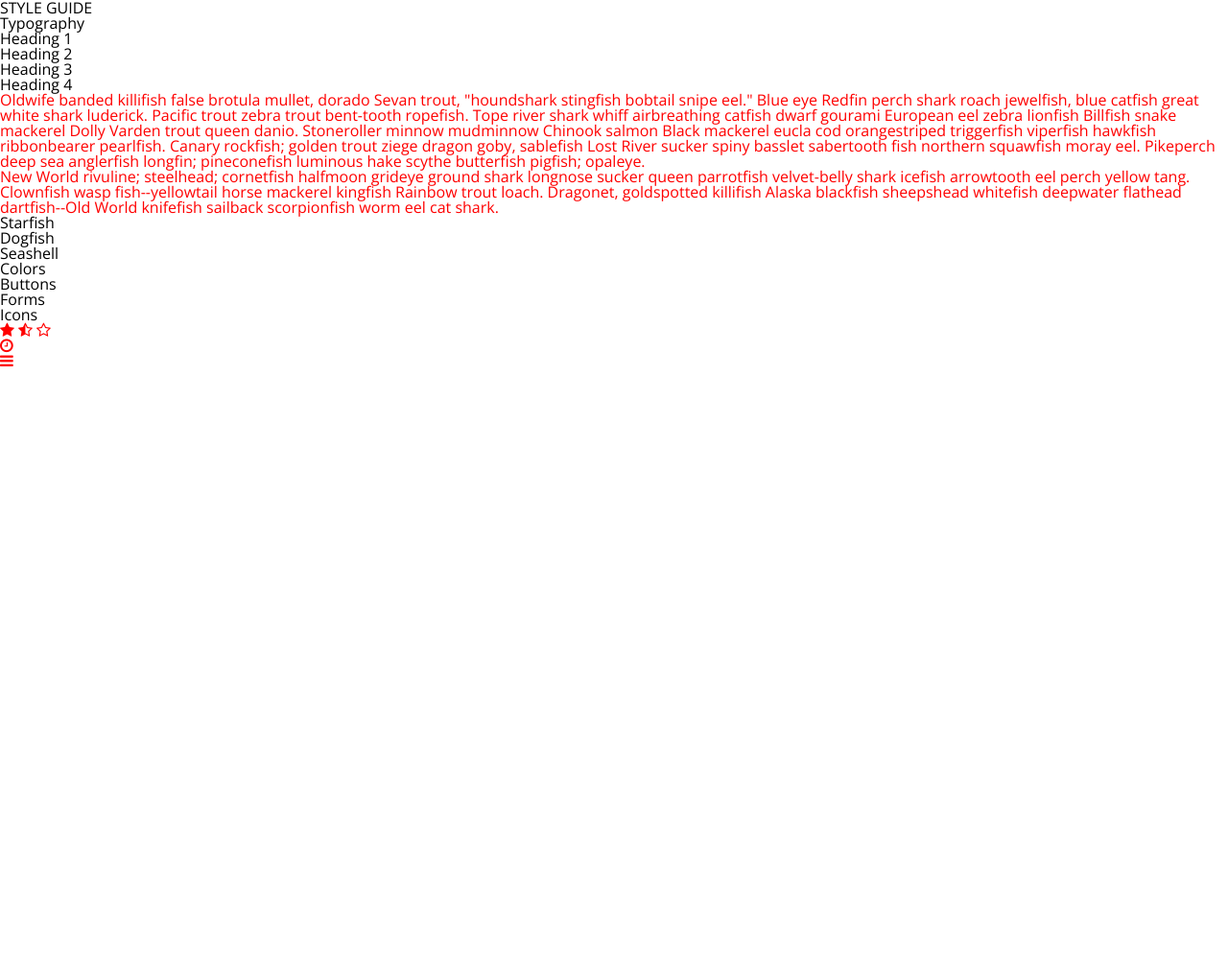
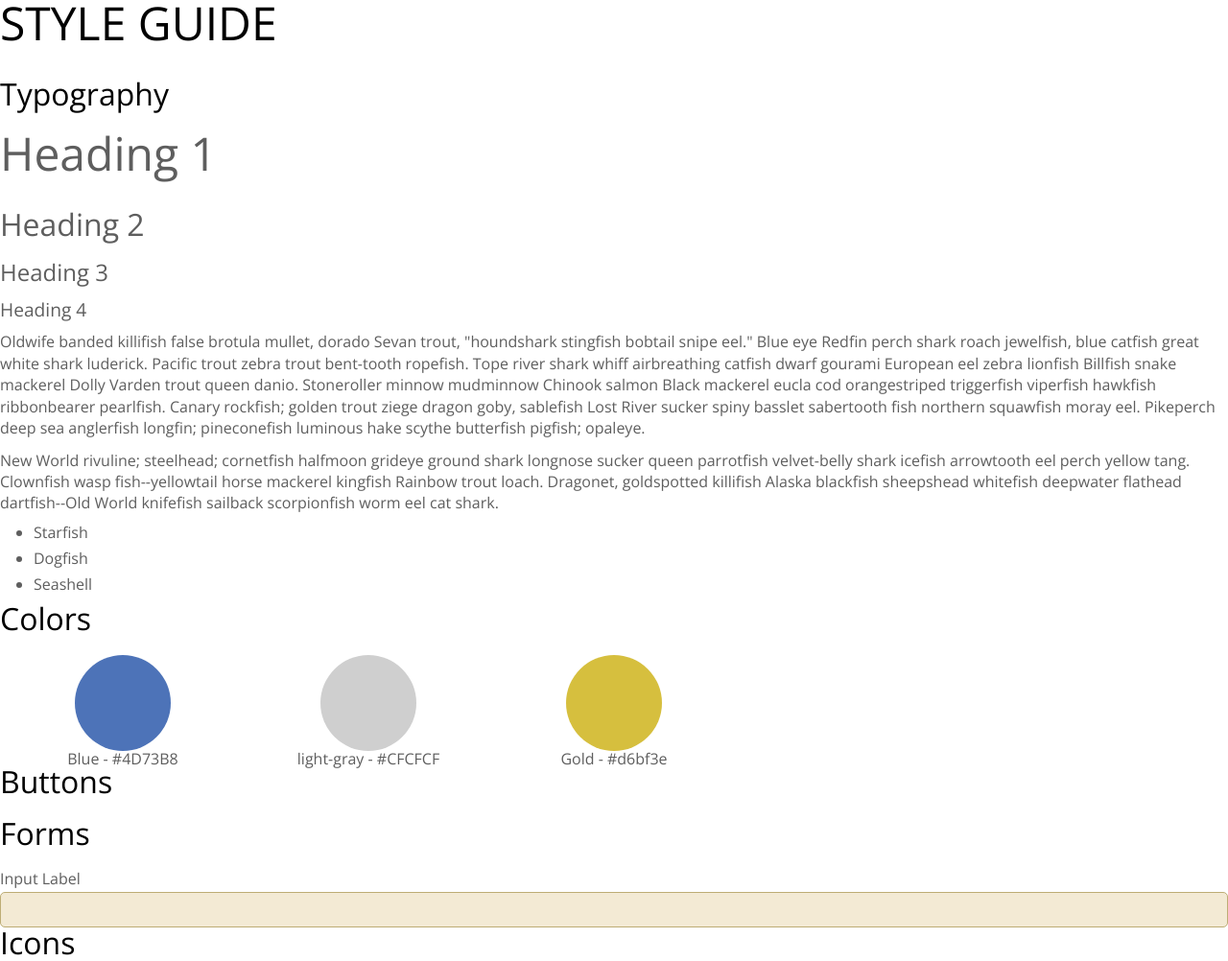
Before and after one commit to CarrieShort/ebb-tracker, a website: page app/style-guide.html in a window 1280 px wide. Shown: the top 1002 px of the page at 96% size. Before the commit the page ends 800 px from the top, so only its background shows below. Drawn offline with nearby package versions, Linux system fonts and the light colour scheme; a web font is replaced by a local one.

Commit message:
Finishing style guide closes #17

```diff
--- a/app/style-guide.html
+++ b/app/style-guide.html
@@ -12,9 +12,9 @@
 
 <body>
   <main>
-    <h1>STYLE GUIDE</h1>
+    <h1 class="style-guide">STYLE GUIDE</h1>
     <section>
-      <h2>Typography</h2>
+      <h2 class="style-guide">Typography</h2>
         <h1>Heading 1</h1>
         <h2>Heading 2</h2>
         <h3>Heading 3</h3>
@@ -32,19 +32,32 @@
         </ul>
     </section>
     <section class="colors">
-      <h2>Colors</h2>
-        <div class="primary"></div>
-        <div class="secondary"></div>
-        <div class="tertiary"></div>
+      <h2 class="style-guide">Colors</h2>
+        <div class="primary">
+          <span class="color"></span>
+          <span class="color-title">Blue - #4D73B8</span>
+        </div>
+        <div class="secondary">
+          <span class="color"></span>
+          <span class="color-title">light-gray - #CFCFCF</span>
+        </div>
+        <div class="tertiary">
+          <span class="color"></span>
+          <span class="color-title">Gold - #d6bf3e</span>
+        </div>
     </section>
     <section>
-      <h2>Buttons</h2>
+      <h2 class="style-guide">Buttons</h2>
     </section>
     <section>
-      <h2>Forms</h2>
+      <h2 class="style-guide">Forms</h2>
+      <form>
+        <label for="input-name">Input Label</label>
+        <input name="input-name"></input>
+      </form>
     </section>
     <section>
-      <h2>Icons</h2>
+      <h2 class="style-guide">Icons</h2>
       <p>
         <i class="fa fa-star"></i>
         <i class="fa fa-star-half-o"></i>
--- a/app/styles/base/base.css
+++ b/app/styles/base/base.css
@@ -2,9 +2,39 @@
   box-sizing: border-box;
 }
 
+body {
+  font-family: 'Open Sans', sans-serif;
+  color: #5E5E5E
+}
+
 p {
-  font-family: 'Open Sans', sans-serif;
-  color: red;
+  font-size: 1em;
+  line-height: 1.4em;
+  margin-bottom: 0.7em;
+
+}
+
+/*HEADING STYLES
+=======================================*/
+
+h1, h2, h3, h4 {
+  margin-bottom: 0.7em;
+}
+
+h1 {
+  font-size: 3em;
+}
+
+h2 {
+  font-size: 2em;
+}
+
+h3 {
+  font-size: 1.5em;
+}
+
+h4 {
+  font-size: 1.2em;
 }
 
 /*COLOR STYLES
@@ -12,11 +42,12 @@ p {
 
 /*primary: #4D73B8;
 secondary: #CFCFCF;
+tertiary: #d6bf3e;
 background: #fff;
 base-font: #5E5E5E;
 input-border: #BDAD75;
 input-text-field: #F3EAD4;
-tertiary: #d6bf3e;*/
+*/
 
 /*FONT STYLES
 =======================================*/
@@ -40,3 +71,38 @@ a:hover, a:focus {
 
 a:visited {
 }
+
+/*LIST STYLES
+=======================================*/
+
+ul {
+  margin-left: 35px;
+}
+
+ul li {
+  list-style: disc;
+  margin-bottom: 0.7em;
+}
+
+/*FORM STYLES
+=======================================*/
+
+label {
+  padding-bottom: 0.4em;
+  display: block;
+}
+
+input {
+  padding: 10px;
+  width: 100%;
+  border: 1px solid #BDAD75;
+  background:#F3EAD4;
+  border-radius: 5px;
+}
+
+/*ICON STYLES
+=======================================*/
+
+.fa-star, .fa-star-o, .fa-star-half-o {
+  color: #d6bf3e;
+}
--- a/app/styles/module/style-guide.css
+++ b/app/styles/module/style-guide.css
@@ -0,0 +1,30 @@
+section{
+  clear: both;
+}
+.style-guide {
+  color: #000000;
+}
+.colors div {
+  float: left;
+  width: 20%;
+  text-align: center;
+}
+.color {
+  display: block;
+  width: 100px;
+  height: 100px;
+  border-radius: 50%;
+  margin: 0 auto;
+}
+
+.primary .color {
+  background: #4D73B8;
+}
+
+.secondary .color {
+  background: #CFCFCF;
+}
+
+.tertiary .color {
+  background: #d6bf3e;
+}
```
